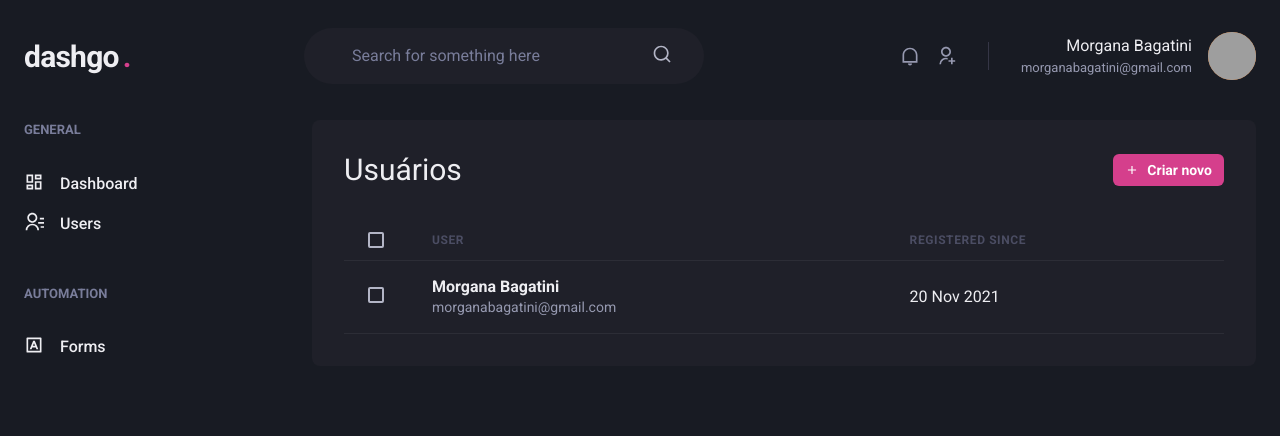
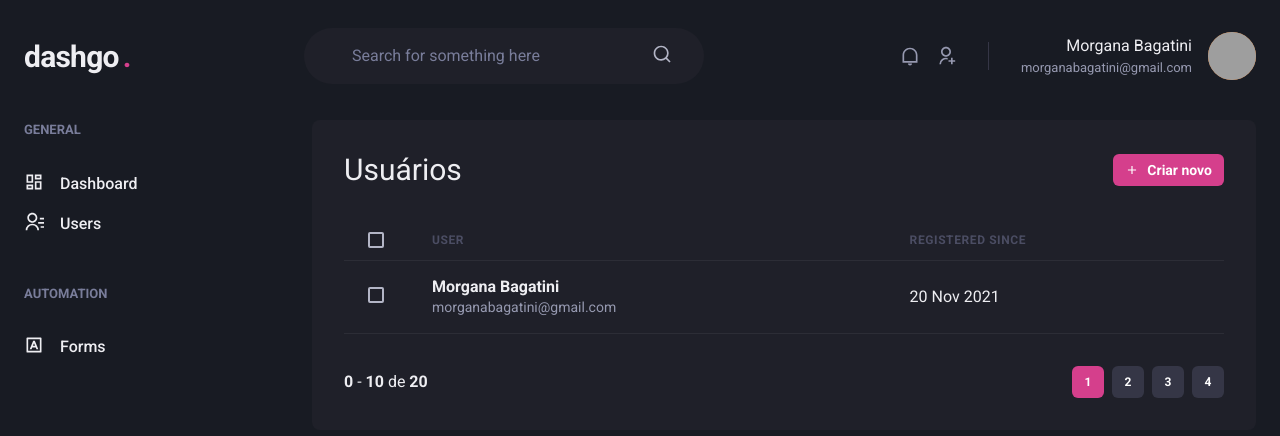
Before and after one commit to mbagatini/ignite-react-js, a Next.js app: page /users in a window 1280 px wide. Shown: the top 436 px of the page. Built offline with nearby package versions, Linux system fonts and the light colour scheme; grey boxes are pictures that could not be loaded.

Commit message:
Paginação

```diff
--- /dev/null
+++ b/src/components/Pagination.tsx
@@ -0,0 +1,62 @@
+import { Box, Button, HStack } from "@chakra-ui/react";
+
+export function Pagination() {
+  return (
+    <HStack mt="8" justify="space-between" align="center" spacing="6">
+      <Box>
+        <strong>0</strong> - <strong>10</strong> de <strong>20</strong>
+      </Box>
+      <HStack spacing="2">
+        <Button
+          size="sm"
+          fontSize="xs"
+          w="4"
+          colorScheme="pink"
+          disabled
+          _disabled={{
+            bg: "pink.500",
+            cursor: "default",
+          }}
+        >
+          1
+        </Button>
+        <Button
+          size="sm"
+          fontSize="xs"
+          w="4"
+          colorScheme="pink"
+          bg="gray.700"
+          _hover={{
+            bg: "gray.500",
+          }}
+        >
+          2
+        </Button>
+        <Button
+          size="sm"
+          fontSize="xs"
+          w="4"
+          colorScheme="pink"
+          bg="gray.700"
+          _hover={{
+            bg: "gray.500",
+          }}
+        >
+          3
+        </Button>
+        <Button
+          size="sm"
+          fontSize="xs"
+          w="4"
+          colorScheme="pink"
+          bg="gray.700"
+          _hover={{
+            bg: "gray.500",
+          }}
+        >
+          4
+        </Button>
+      </HStack>
+    </HStack>
+  );
+}
--- a/src/pages/users/index.tsx
+++ b/src/pages/users/index.tsx
@@ -16,6 +16,7 @@
 import { RiAddLine } from "react-icons/ri";
 
 import { Header } from "../../components/Header";
+import { Pagination } from "../../components/Pagination";
 import { Sidebar } from "../../components/Sidebar";
 
 export default function UserList() {
@@ -70,6 +71,8 @@
               </Tr>
             </Tbody>
           </Table>
+
+          <Pagination />
         </Box>
       </Flex>
     </Box>
```
